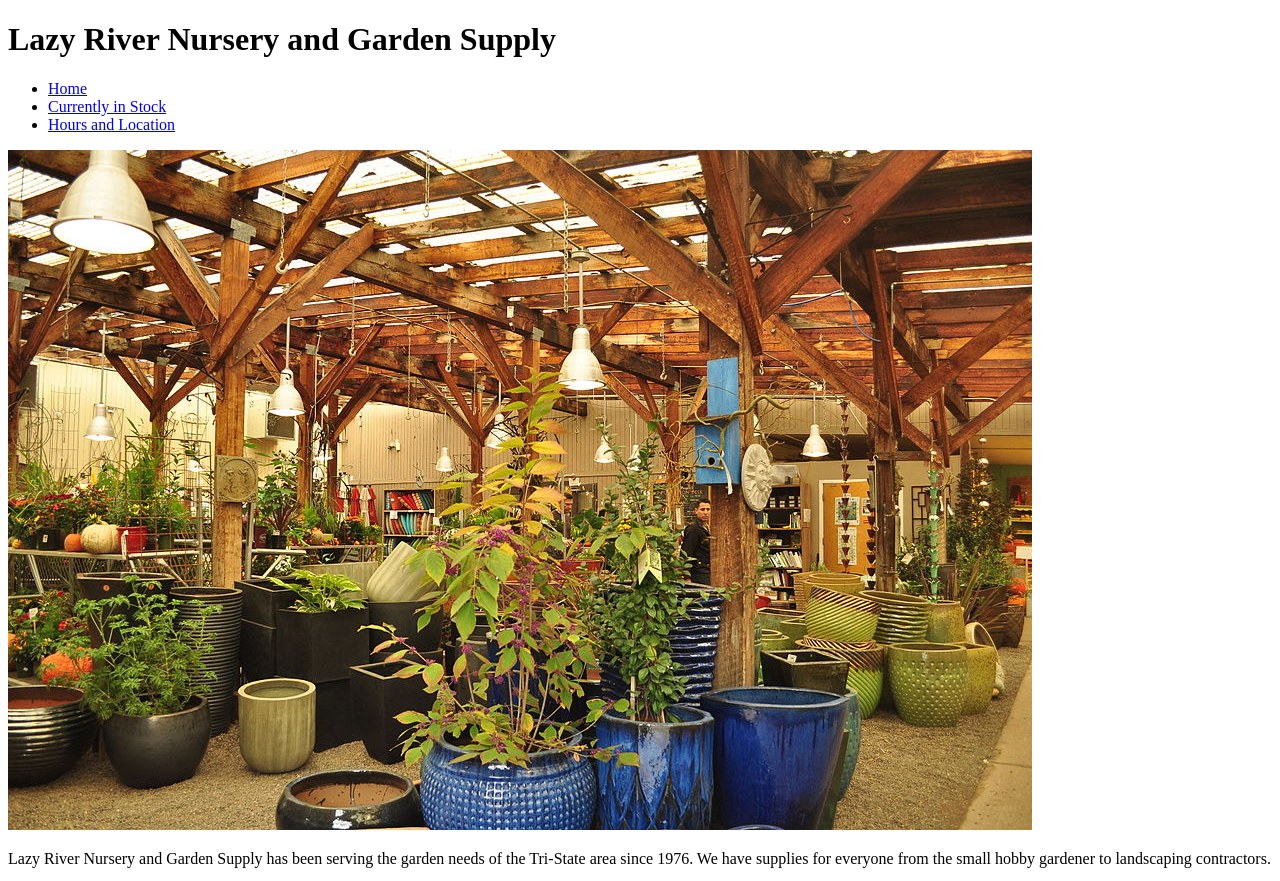
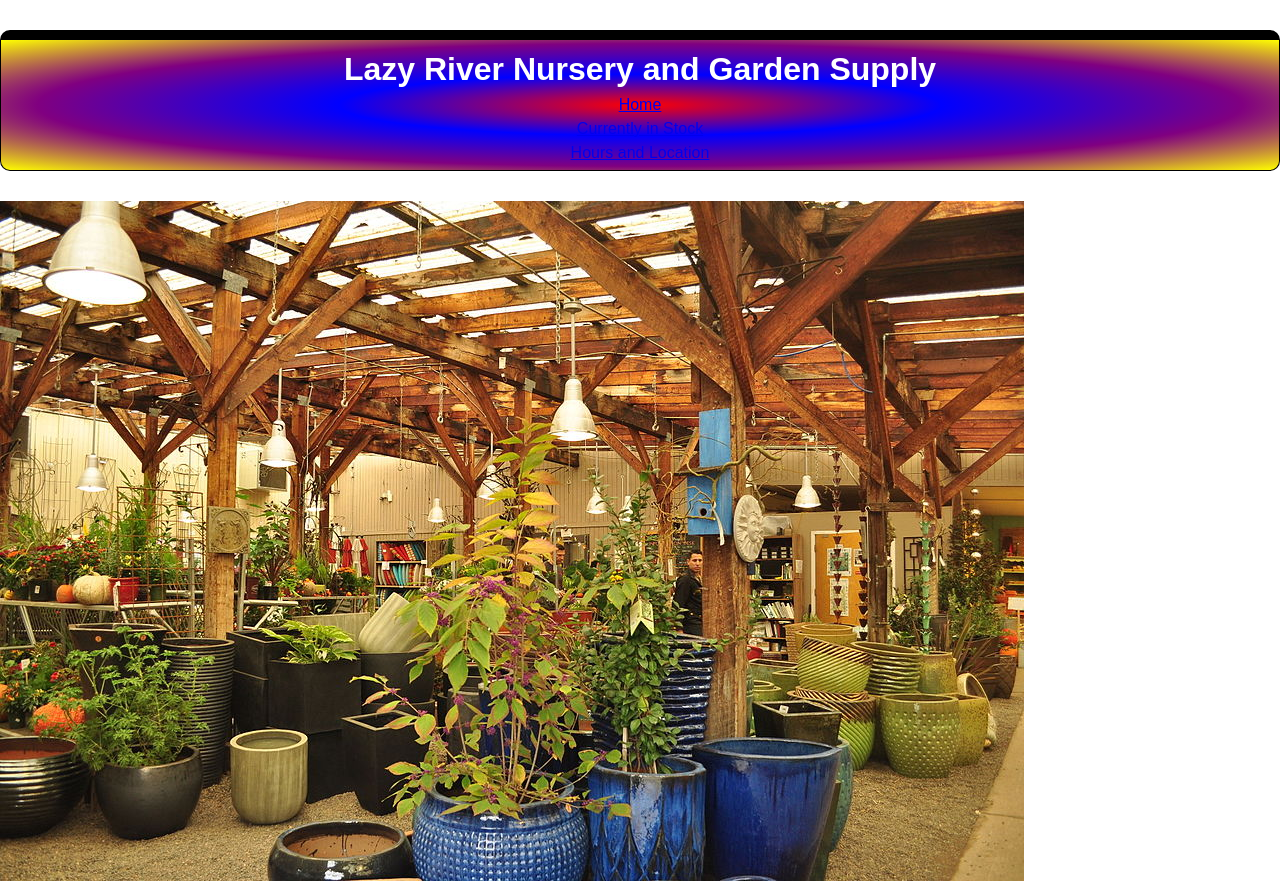
Before and after one commit to momentum-cohort-2019-09/examples, a plain HTML site: page w1d3--garden-store-css/index.html in a window 1280 px wide. Shown: the top 881 px of the page. Drawn offline with Linux system fonts and the light colour scheme.

Commit message:
Stylesheet fiddling from W1D3 AM

```diff
--- a/w1d3--garden-store-css/index.html
+++ b/w1d3--garden-store-css/index.html
@@ -6,11 +6,11 @@
   <meta name="viewport" content="width=device-width, initial-scale=1.0">
   <meta http-equiv="X-UA-Compatible" content="ie=edge">
   <title>Lazy River Nursery</title>
-  <!-- <link rel="stylesheet" href="style.css"> -->
+  <link rel="stylesheet" href="style.css">
 </head>
 
 <body>
-  <header>
+  <header class="header">
     <h1>Lazy River Nursery and Garden Supply</h1>
 
     <nav>
--- /dev/null
+++ b/w1d3--garden-store-css/style.css
@@ -0,0 +1,24 @@
+* {
+  box-sizing: border-box;
+  margin: 0;
+  padding: 0;
+}
+
+body {
+  font-family: sans-serif;
+  font-size: 16px;
+  line-height: 1.5;
+}
+
+.header {
+  background: radial-gradient(red, blue, purple, yellow);
+  border-radius: 10px;
+  /* background-color: green; */
+  color: white;
+  padding: 5px 10px;
+  margin: 30px 0;
+  border: 1px solid black;
+  border-top: 10px solid black;
+  text-align: center;
+  width: 100%;
+}
```
